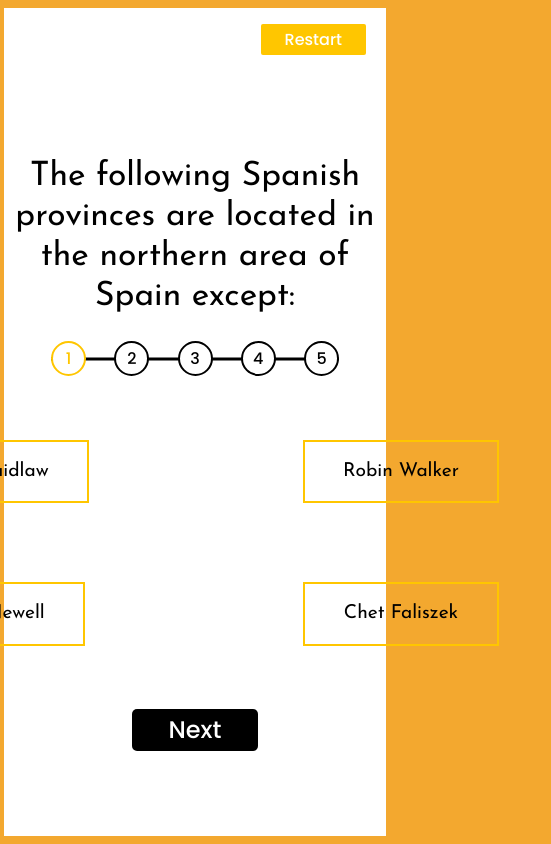
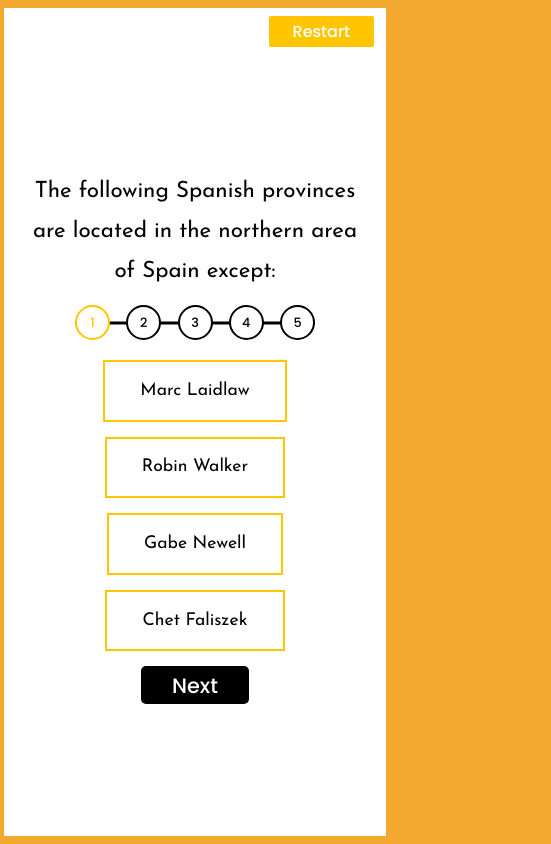
Before and after one commit to SrikarKSV/Daily-Trivia-app, a website built with Parcel: page index.html in a window 390 px wide. Shown: the part 844-1688 px from the top of the page, 551 px wide, since content can reach past the window. Built offline with nearby package versions, Linux system fonts and the light colour scheme.

Commit message:
👌 IMPROVE: Made the trivia game page responsive

```diff
--- a/src/sass/_triviaGame.scss
+++ b/src/sass/_triviaGame.scss
@@ -5,7 +5,7 @@
 .trivia-game h1 {
   max-width: 60rem;
   text-align: center;
-  @include secondary-font(2.1rem);
+  @include secondary-font(var(--question-font-size));
   margin: 5rem 0 1.5rem;
 }
 
@@ -66,7 +66,7 @@
   gap: 4em 7em;
 
   label {
-    @include secondary-font(1.2rem);
+    @include secondary-font(var(--label-font-size));
     border: 2px solid var(--primary-color);
     padding: 0.5em 2em;
     cursor: pointer;
@@ -142,3 +142,60 @@
   border-radius: var(--sm-border-radius);
   @include button(var(--primary-color), var(--white), 0.2em 1.5em);
 }
+
+// Media queries
+@media only screen and (max-width: 45.625em) {
+  // 730px
+  .trivia-game h1 {
+    max-width: 35rem;
+    --question-font-size: 1.8rem;
+    margin: 2rem 0 0.8rem;
+  }
+
+  .progress-container {
+    margin-bottom: 20px;
+  }
+
+  .trivia-options {
+    grid-template-columns: 1fr;
+    gap: 0;
+
+    label {
+      --label-font-size: 1.3rem;
+    }
+  }
+
+  .circle {
+    font-size: 0.8rem;
+  }
+
+  .next-btn {
+    font-size: 1.4rem;
+    margin: auto;
+  }
+
+  .restart-btn {
+    top: 1rem;
+    right: 1rem;
+  }
+}
+
+@media only screen and (max-width: 27.5em) {
+  // 440px
+  .trivia-game h1 {
+    max-width: 90%;
+    --question-font-size: 1.4rem;
+  }
+  .progress-container {
+    width: 15rem;
+  }
+
+  .trivia-options label {
+    --label-font-size: 1.1rem;
+  }
+
+  .next-btn {
+    font-size: 1.3rem;
+    margin: auto;
+  }
+}
```
